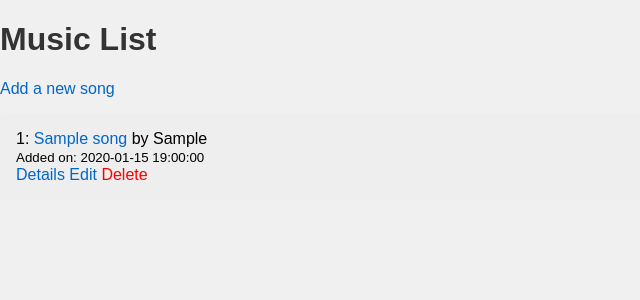
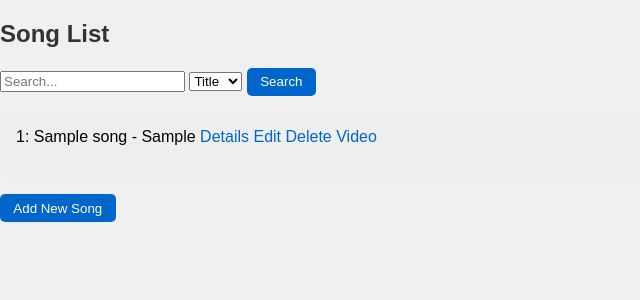
Before and after one commit to ChibaMizuki/club-music, a Django app: page / in a window 1280 px wide. Shown: the top 300 px of the page, without its empty margins (0-640 px from the left). Run offline with Django 5.2, Linux system fonts and the light colour scheme; tables that the repository leaves empty hold one stand-in row (values such as "Sample post").

Commit message:
検索機能

```diff
--- a/music/forms.py
+++ b/music/forms.py
@@ -5,3 +5,11 @@ class SongForm(forms.ModelForm):
     class Meta:
         model = Song
         fields = ['title', 'artist', 'url','url2', 'details']
+
+
+class SongSearchForm(forms.Form):
+    query = forms.CharField(required=False, label='Search')
+    sort_by = forms.ChoiceField(choices=[
+        ('title', 'Title'),
+        ('artist', 'Artist'),
+    ], required=False, label='Sort By')
--- a/music/urls.py
+++ b/music/urls.py
@@ -3,8 +3,8 @@ from .views import SongListView, SongCreateView, SongDeleteView, SongDetailView,
 
 urlpatterns = [
     path('', SongListView.as_view(), name='home'),
-    path('registration/', SongCreateView.as_view(), name='registration'),
+    path('create/', SongCreateView.as_view(), name='create'),
     path('<int:pk>/', SongDetailView.as_view(), name='detail'),
-     path('song/<int:pk>/edit/', SongEditView.as_view(), name='edit'),
-     path('<int:pk>/delete/', SongDeleteView.as_view(), name='delete'),
+    path('song/<int:pk>/edit/', SongEditView.as_view(), name='edit'),
+    path('<int:pk>/delete/', SongDeleteView.as_view(), name='delete'),
 ]
--- a/music/views.py
+++ b/music/views.py
@@ -1,13 +1,16 @@
+from django.db.models.query import QuerySet
 from django.views.generic import ListView, CreateView, DeleteView, DetailView, UpdateView
 from django.urls import reverse_lazy
 from .models import Song
-from .forms import SongForm
+from .forms import SongForm, SongSearchForm
+from django.db.models import Q
 
 class SongListView(ListView):
     model = Song
     template_name = 'home.html'
     context_object_name = 'songs'
     ordering = ['pk']
+    paginate_by = 10
 
     def get_context_data(self, **kwargs):
         context = super().get_context_data(**kwargs)
@@ -15,6 +18,20 @@ class SongListView(ListView):
         for index, song in enumerate(songs, start=1):
             song.display_number = index
         return context
+
+    def get_queryset(self):
+        queryset = super().get_queryset()
+        form = SongSearchForm(self.request.GET or None)
+        if form.is_valid():
+            query = form.cleaned_data.get('query')
+            sort_by = form.cleaned_data.get('sort_by')
+            if query:
+                queryset = queryset.filter(
+                    Q(title__icontains=query) | Q(artist__icontains=query)
+                )
+            if sort_by:
+                queryset = queryset.order_by(sort_by)
+        return queryset
 
 
 class SongCreateView(CreateView):
--- a/templates/home.html
+++ b/templates/home.html
@@ -1,21 +1,44 @@
 {% extends 'base.html' %}
 
-{% block title %}Music List{% endblock %}
+{% block title %}Song List{% endblock %}
 
 {% block content %}
-<h1>Music List</h1>
-<a href="{% url 'registration' %}">Add a new song</a>
+<h2>Song List</h2>
+<form method="get" action="">
+    <input type="text" name="query" value="{{ request.GET.query }}" placeholder="Search...">
+    <select name="sort_by">
+        <option value="title" {% if request.GET.sort_by == "title" %}selected{% endif %}>Title</option>
+        <option value="artist" {% if request.GET.sort_by == "artist" %}selected{% endif %}>Artist</option>
+    </select>
+    <button type="submit">Search</button>
+</form>
 <ul>
     {% for song in songs %}
         <li>
-            {{ song.display_number }}: <a href="{{ song.url }}" target="_blank" rel="noopener noreferrer">{{ song.title }}</a> by {{ song.artist }}
-            <br>
-            <small>Added on: {{ song.created_at|date:"Y-m-d H:i:s" }}</small>
-            <br>
+            {{ song.display_number }}: {{ song.title }} - {{ song.artist }}
             <a href="{% url 'detail' song.pk %}">Details</a>
             <a href="{% url 'edit' song.pk %}">Edit</a>
-            <a href="{% url 'delete' song.pk %}" style="color: red;">Delete</a>
+            <a href="{% url 'delete' song.pk %}">Delete</a>
+            <a href="{{ song.url }}" target="_blank" rel="noopener noreferrer">Video</a></p>
         </li>
     {% endfor %}
 </ul>
+<a href="{% url 'create' %}"><button>Add New Song</button></a>
+
+{% if is_paginated %}
+  <div>
+    <span>Page {{ page_obj.number }} of {{ paginator.num_pages }}</span>
+    <div>
+      {% if page_obj.has_previous %}
+        <a href="?{% if request.GET.query %}query={{ request.GET.query }}&{% endif %}page=1">First</a>
+        <a href="?{% if request.GET.query %}query={{ request.GET.query }}&{% endif %}page={{ page_obj.previous_page_number }}">Previous</a>
+      {% endif %}
+
+      {% if page_obj.has_next %}
+        <a href="?{% if request.GET.query %}query={{ request.GET.query }}&{% endif %}page={{ page_obj.next_page_number }}">Next</a>
+        <a href="?{% if request.GET.query %}query={{ request.GET.query }}&{% endif %}page={{ paginator.num_pages }}">Last</a>
+      {% endif %}
+    </div>
+  </div>
+{% endif %}
 {% endblock %}
```
